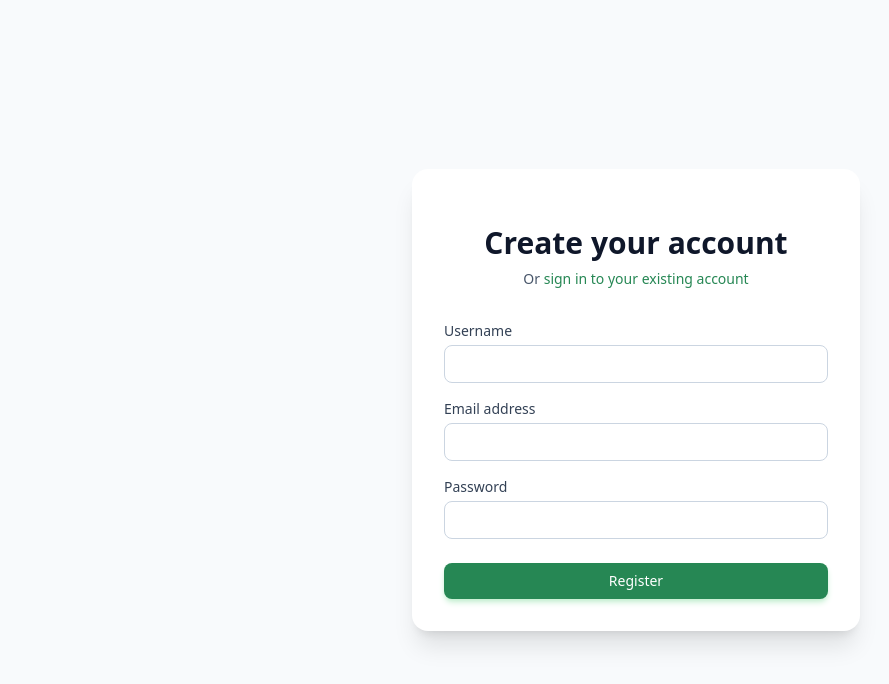
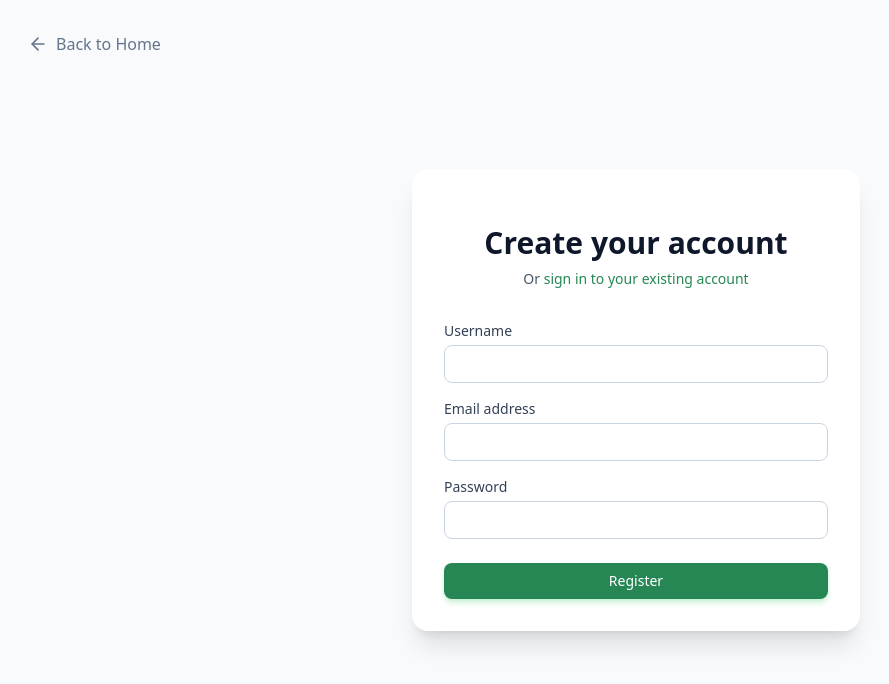
Before and after one commit to Adithkp03/Hobbithy, a React (Vite) app in the folder client/: page /register in a window 1280 px wide. Shown: the top 684 px of the page, without its empty margins (4-893 px from the left). Built offline with nearby package versions, Linux system fonts and the light colour scheme; no server answers; a web font is replaced by a local one.

Commit message:
dark mode fixes

```diff
--- a/client/src/pages/LandingPage.jsx
+++ b/client/src/pages/LandingPage.jsx
@@ -112,7 +112,7 @@ const ResilienceSimulator = () => {
                                 <button
                                     key={type}
                                     onClick={() => setDayType(type)}
-                                    className={`px-6 py-3 rounded-2xl font-bold text-sm transition-all duration-300 transform active:scale-95 ${dayType === type ? 'bg-stone-900 text-white shadow-xl dark:shadow-slate-700/50 translate-y-[-2px]' : 'bg-stone-100 dark:bg-slate-800 text-stone-500 dark:text-slate-400 hover:bg-stone-200 dark:hover:bg-slate-700'
+                                    className={`px-6 py-3 rounded-2xl font-bold text-sm transition-all duration-300 transform active:scale-95 ${dayType === type ? 'bg-stone-900 text-white  dark:shadow-slate-700/50 translate-y-[-2px]' : 'bg-stone-100 dark:bg-slate-800 text-stone-500 dark:text-slate-400 hover:bg-stone-200 dark:hover:bg-slate-700'
                                         }`}
                                     aria-pressed={dayType === type}
                                 >
--- a/client/src/pages/Register.jsx
+++ b/client/src/pages/Register.jsx
@@ -1,5 +1,6 @@
 import { useState, useContext } from 'react';
 import { Link, useNavigate } from 'react-router-dom';
+import { ArrowLeft } from 'lucide-react';
 import AuthContext from '../context/AuthContext';
 import { Button } from '../components/Button';
 import { Input } from '../components/Input';
@@ -24,7 +25,11 @@ export default function Register() {
     };
 
     return (
-        <div className="flex min-h-screen items-center justify-center bg-slate-50 dark:bg-slate-900 transition-colors duration-300 px-4 py-12 sm:px-6 lg:px-8">
+        <div className="flex min-h-screen items-center justify-center bg-slate-50 dark:bg-slate-900 transition-colors duration-300 px-4 py-12 sm:px-6 lg:px-8 relative">
+            <Link to="/" className="absolute top-8 left-8 flex items-center gap-2 text-slate-500 hover:text-slate-900 dark:text-slate-400 dark:hover:text-white transition-colors font-medium">
+                <ArrowLeft size={20} />
+                Back to Home
+            </Link>
             <div className="w-full max-w-md space-y-8 rounded-2xl bg-white dark:bg-slate-800 p-8 shadow-xl dark:shadow-slate-900/50 transition-colors duration-300">
                 <div>
                     <h2 className="mt-6 text-center text-3xl font-extrabold text-slate-900 dark:text-white">
```
